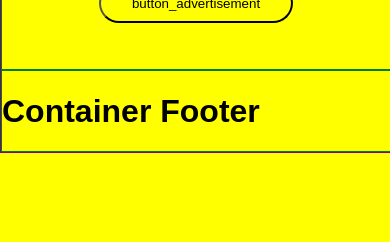
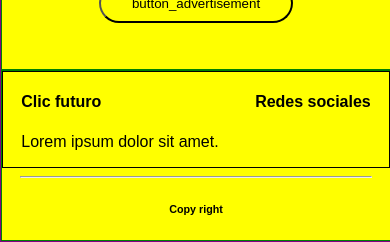
Before and after one commit to danielcarz/ClickFuturo, a React (Vite) app in the folder Client/: page / in a window 390 px wide. Shown: the part 1841-2083 px from the top of the page. Before the commit the page ends 1994 px from the top, so only its background shows below. Built offline with nearby package versions, Linux system fonts and the light colour scheme.

Commit message:
ADD:RESPONSIVE DESIGN: footer

```diff
--- a/Client/src/Pages/1.0-Page_MainPage/Containers/6.0-Container_Footer.jsx
+++ b/Client/src/Pages/1.0-Page_MainPage/Containers/6.0-Container_Footer.jsx
@@ -6,9 +6,24 @@ export const Container_Footer = () => {
 
     return (
 
-        <div className = "Container_Footer" >
+        <div className = "container_Footer" >
 
-            <h1> Container Footer </h1>
+            <div className = "wrapper_footer_one">
+
+                <section className = "box_one">
+                    <h4> Clic futuro </h4>
+                    <p> Lorem ipsum dolor sit amet. </p>
+                </section>
+                <section className = "box_two"> <h4>Redes sociales</h4></section>
+
+            </div>
+
+            <div className = "wrapper_footer_two">
+                <section className = "box_three">
+                    <hr></hr>
+                    <h6>Copy right</h6>
+                </section>
+            </div>
 
         </div>
     )
--- a/Client/src/Sass/Pages/1.0-Page_MainPage/Containers/6.0-SASS-Container_Footer.scss
+++ b/Client/src/Sass/Pages/1.0-Page_MainPage/Containers/6.0-SASS-Container_Footer.scss
@@ -8,6 +8,41 @@
 
 
 @mixin styles_phone () {
+  .wrapper_footer_one{
+
+    display: flex;
+    justify-content: space-around;
+
+    height: 50%;
+
+    border: 1px solid black;
+  }
+
+  .wrapper_footer_two{
+
+    display: flex;
+    justify-content: center;
+
+    width: 100%;
+
+
+
+    .box_three{
+
+      width: 100%;
+
+
+
+      hr {
+        width: 90%;
+      }
+      h6{
+        text-align: center;
+      }
+    }
+  }
+
+  border: 1px solid green;
 
   border: 1px solid green;
 
@@ -15,15 +50,81 @@
 
 @mixin styles_tablets () {
 
-  display: flex;
-  flex-direction: column;
-  justify-content: center;
+  .wrapper_footer_one{
+
+    display: flex;
+    justify-content: space-around;
+
+    height: 50%;
+
+    border: 1px solid black;
+  }
+
+  .wrapper_footer_two{
+
+    display: flex;
+    justify-content: center;
+
+    width: 100%;
+
+
+
+    .box_three{
+
+      width: 100%;
+
+
+
+      hr {
+        width: 90%;
+      }
+      h6{
+        text-align: center;
+      }
+    }
+  }
+
+  border: 1px solid green;
 
   border: 1px solid green;
 
 }
 
 @mixin styles_desktop () {
+
+    .wrapper_footer_one{
+
+      display: flex;
+      justify-content: space-around;
+
+      height: 50%;
+
+      border: 1px solid black;
+    }
+
+    .wrapper_footer_two{
+
+      display: flex;
+      justify-content: center;
+
+      width: 100%;
+
+
+
+      .box_three{
+
+        width: 100%;
+
+
+
+        hr {
+          width: 90%;
+        }
+        h6{
+          text-align: center;
+        }
+      }
+    }
 
     border: 1px solid green;
 
@@ -32,14 +133,15 @@
 
 
 
-.Container_Footer{
+.container_Footer{
 
         //CONFIGURATION BY DEFAULT
 
         max-width: $max-width-Container;
         min-width: $min-width-Container;
 
-
+        display: flex;
+        flex-direction: column;
 
 
 
```
